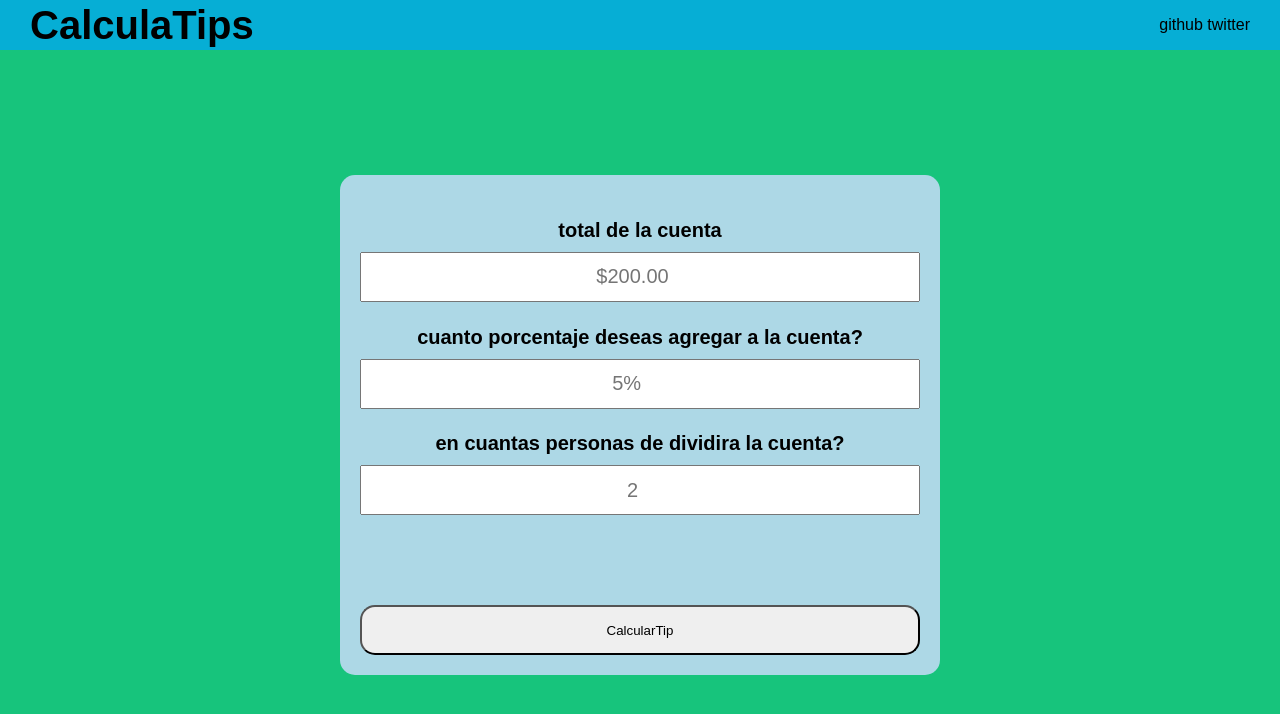
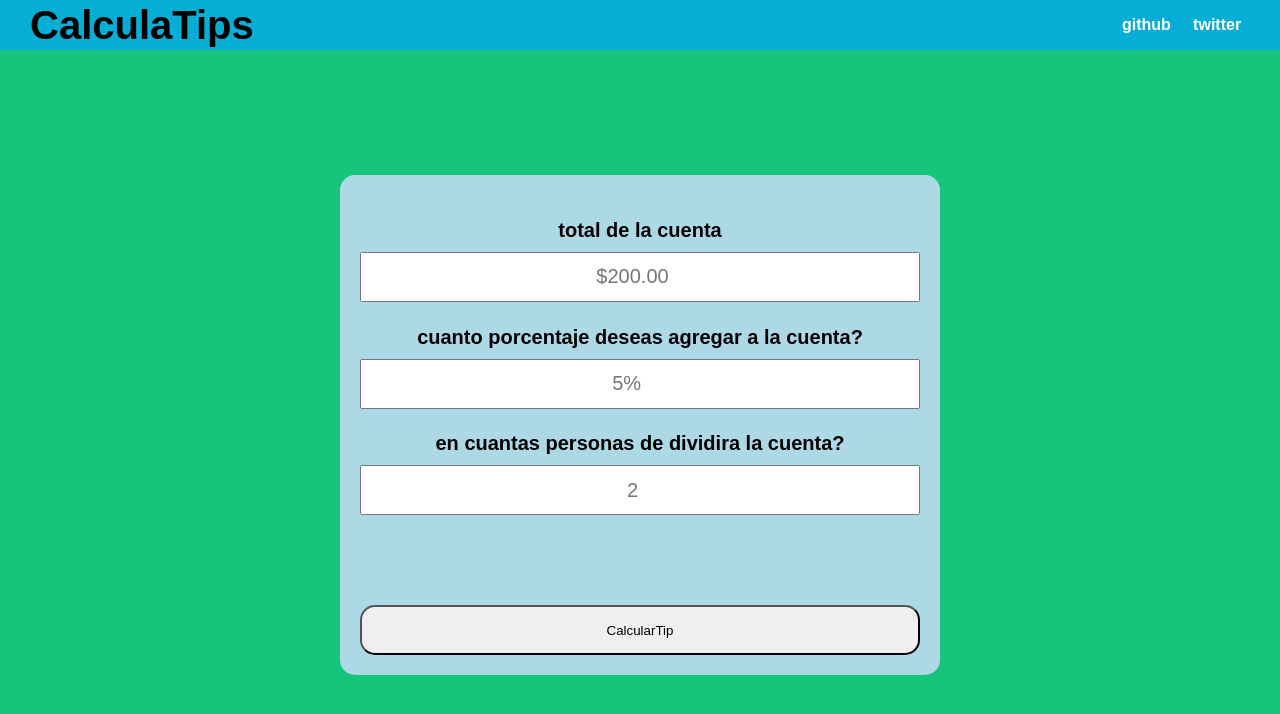
Before and after one commit to EmmanuelSanchgDev/calculadoraPropinas, a plain HTML site: page index.html in a window 1280 px wide. Drawn offline with Linux system fonts and the light colour scheme.

Commit message:
cambios en los enlaces

```diff
--- a/css/style.css
+++ b/css/style.css
@@ -24,8 +24,18 @@ a {
     justify-content: space-between;
     align-items: center;
 }
+
 .header__title {
     font-size: 4rem;
+}
+
+.header__conteiner-nav a {
+    padding: 1ch;
+    color: #fff;
+    font-weight: bold;
+}
+.header__conteiner-nav a:hover {
+    text-decoration: underline;
 }
 
 .main {
--- a/index.html
+++ b/index.html
@@ -12,8 +12,8 @@
     <header class="header">
         <h1 class="header__title">CalculaTips</h1>
         <nav class="header__conteiner-nav">
-            <a href="#none" class="nav__item">github</a>
-            <a href="#none" class="nav__item">twitter</a>
+            <a href="https://github.com/EmmanuelSanchgDev/calculadoraPropinas" class="nav__item">github</a>
+            <a href="https://twitter.com/EmmaSanchgDev" class="nav__item">twitter</a>
         </nav>
     </header>
     <main class="main">
```
